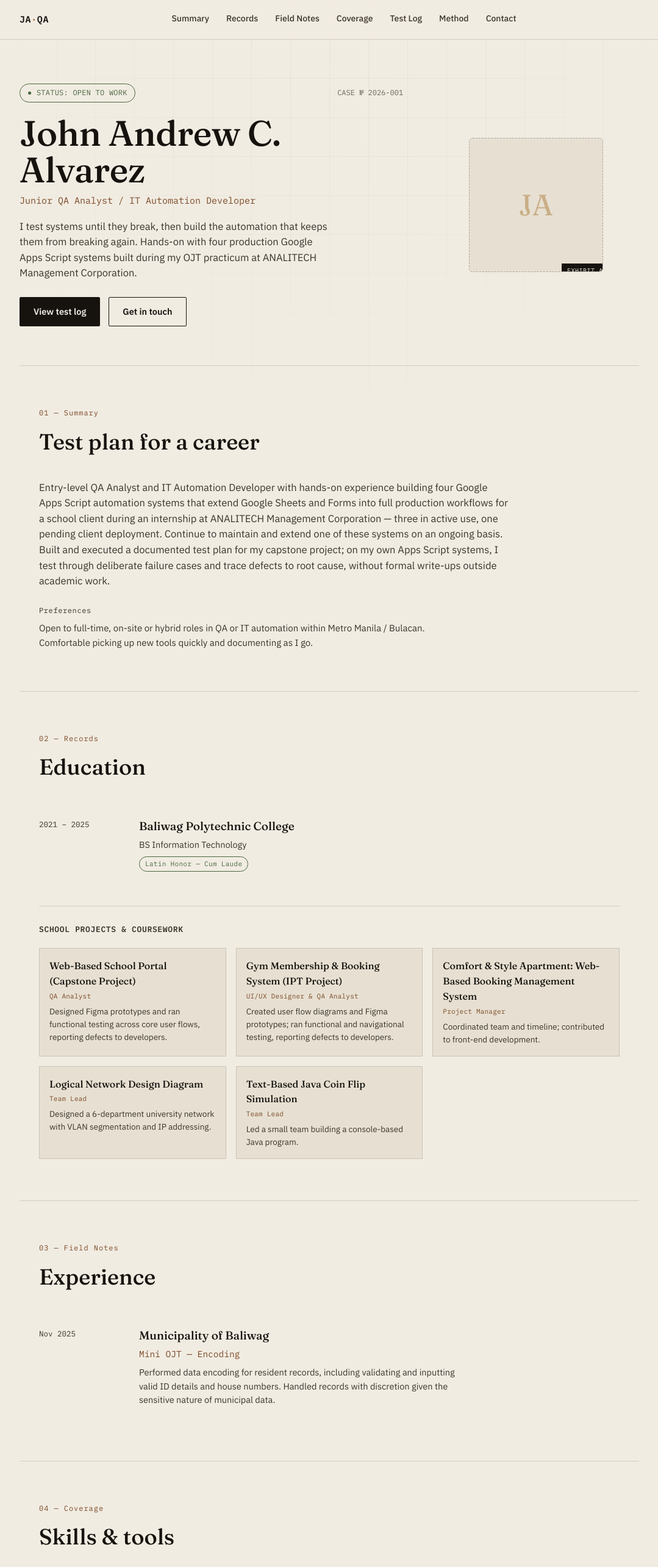
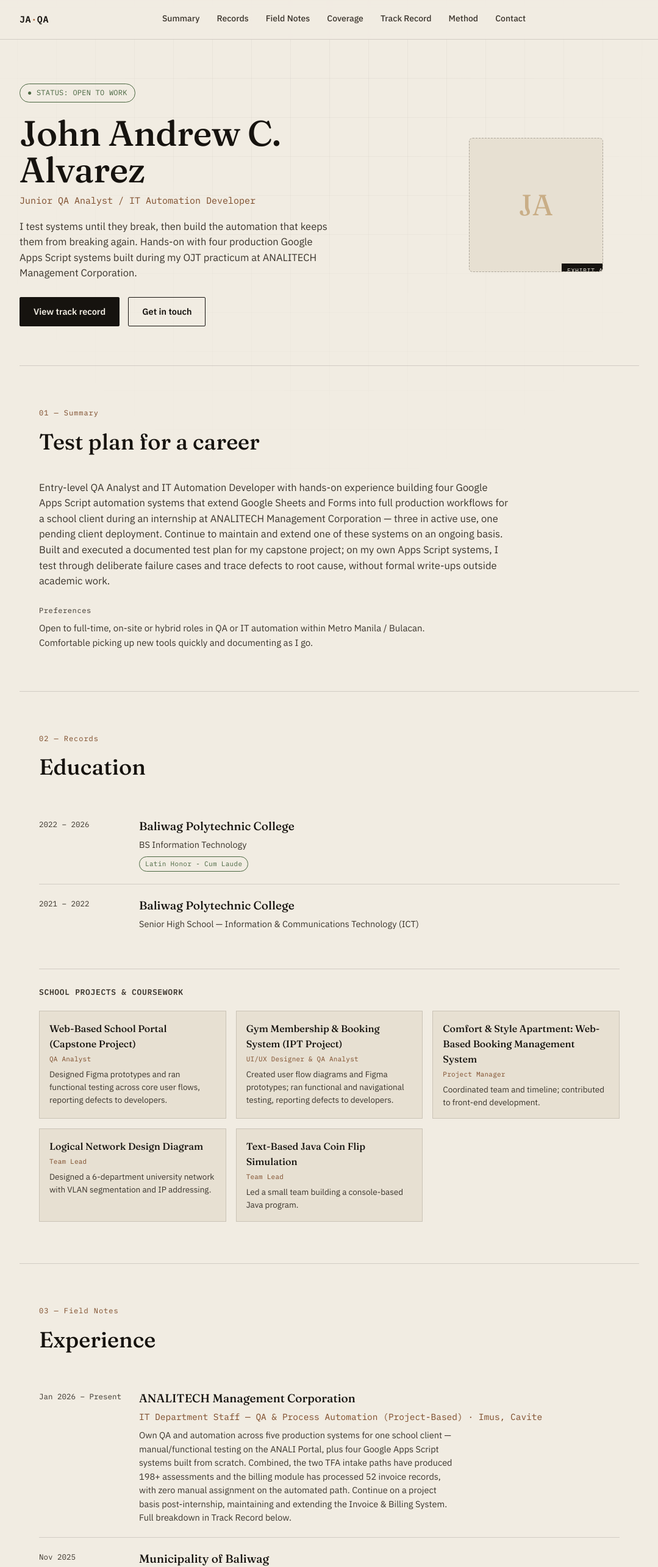
Before and after one commit to alvarezandrewwork-blip/portfolio, a plain HTML site: page index.html in a window 1280 px wide. Shown: the top 2569 px of the page at 61% size, without its empty margins (100-1179 px from the left). Drawn offline with Linux system fonts and the light colour scheme.

Commit message:
Update index.html

```diff
--- a/index.html
+++ b/index.html
@@ -3,11 +3,12 @@
 <head>
 <meta charset="UTF-8">
 <meta name="viewport" content="width=device-width, initial-scale=1.0">
-<title>John Andrew C. Alvarez — QA Analyst & Automation Developer</title>
+<title>John Andrew C. Alvarez - QA Analyst & Automation Developer</title>
 <link rel="preconnect" href="https://fonts.googleapis.com">
 <link rel="preconnect" href="https://fonts.gstatic.com" crossorigin>
 <link href="https://fonts.googleapis.com/css2?family=Fraunces:ital,opsz,wght@0,9..144,400;0,9..144,500;0,9..144,600;1,9..144,500&family=IBM+Plex+Mono:wght@400;500;600&family=IBM+Plex+Sans:wght@400;500;600&display=swap" rel="stylesheet">
 <style>
+
 :root {
   --ink: #16130F;
   --ink-soft: #3A342C;
@@ -85,10 +86,9 @@ a { color: inherit; }
   display: grid; grid-template-columns: 1.3fr 0.7fr; gap: 48px; align-items: center;
   padding-top: 72px; padding-bottom: 64px;
 }
-.status-line { display: flex; align-items: center; justify-content: space-between; font-family: var(--font-mono); font-size: 12px; margin-bottom: 20px; }
+.status-line { display: flex; align-items: center; font-family: var(--font-mono); font-size: 12px; margin-bottom: 20px; }
 .badge { border: 1px solid var(--line-strong); border-radius: 20px; padding: 5px 12px; letter-spacing: 0.02em; }
 .badge--pass { color: var(--pass); border-color: var(--pass); }
-.case-id { color: var(--ink-soft); opacity: 0.72; }
 
 h1 { font-family: var(--font-display); font-weight: 500; font-size: clamp(38px, 5vw, 58px); line-height: 1.05; margin: 0 0 8px; letter-spacing: -0.01em; }
 .role { font-family: var(--font-mono); font-size: 15px; color: var(--clay-deep); margin: 0 0 18px; }
@@ -302,7 +302,7 @@ h1 { font-family: var(--font-display); font-weight: 500; font-size: clamp(38px,
       <a href="#education">Records</a>
       <a href="#experience">Field Notes</a>
       <a href="#skills">Coverage</a>
-      <a href="#projects">Test Log</a>
+      <a href="#projects">Track Record</a>
       <a href="#process">Method</a>
       <a href="#contact">Contact</a>
     </nav>
@@ -319,13 +319,12 @@ h1 { font-family: var(--font-display); font-weight: 500; font-size: clamp(38px,
     <div>
       <div class="status-line">
         <span class="badge badge--pass">● STATUS: OPEN TO WORK</span>
-        <span class="case-id">CASE № 2026-001</span>
       </div>
       <h1>John Andrew C. Alvarez</h1>
       <p class="role">Junior QA Analyst / IT Automation Developer</p>
       <p class="lede">I test systems until they break, then build the automation that keeps them from breaking again. Hands-on with four production Google Apps Script systems built during my OJT practicum at ANALITECH Management Corporation.</p>
       <div class="hero-actions">
-        <a href="#projects" class="btn btn--solid">View test log</a>
+        <a href="#projects" class="btn btn--solid">View track record</a>
         <a href="#contact" class="btn btn--outline">Get in touch</a>
       </div>
     </div>
@@ -359,11 +358,18 @@ h1 { font-family: var(--font-display); font-weight: 500; font-size: clamp(38px,
     </div>
     <div class="edu-list">
       <div class="edu-item">
-        <span class="edu-years">2021 – 2025</span>
+        <span class="edu-years">2022 – 2026</span>
         <div>
           <h3 class="edu-school">Baliwag Polytechnic College</h3>
           <p class="edu-degree">BS Information Technology</p>
-          <span class="edu-honor">Latin Honor — Cum Laude</span>
+          <span class="edu-honor">Latin Honor - Cum Laude</span>
+        </div>
+      </div>
+      <div class="edu-item">
+        <span class="edu-years">2021 – 2022</span>
+        <div>
+          <h3 class="edu-school">Baliwag Polytechnic College</h3>
+          <p class="edu-degree">Senior High School — Information &amp; Communications Technology (ICT)</p>
         </div>
       </div>
     </div>
@@ -407,6 +413,14 @@ h1 { font-family: var(--font-display); font-weight: 500; font-size: clamp(38px,
       <h2>Experience</h2>
     </div>
     <div class="exp-list">
+      <div class="exp-item">
+        <span class="exp-dates">Jan 2026 – Present</span>
+        <div>
+          <h3 class="exp-org">ANALITECH Management Corporation</h3>
+          <p class="exp-role">IT Department Staff — QA &amp; Process Automation (Project-Based) · Imus, Cavite</p>
+          <p class="exp-desc">Own QA and automation across five production systems for one school client — manual/functional testing on the ANALI Portal, plus four Google Apps Script systems built from scratch. Combined, the two TFA intake paths have produced 198+ assessments and the billing module has processed 52 invoice records, with zero manual assignment on the automated path. Continue on a project basis post-internship, maintaining and extending the Invoice &amp; Billing System. Full breakdown in Track Record below.</p>
+        </div>
+      </div>
       <div class="exp-item">
         <span class="exp-dates">Nov 2025</span>
         <div>
@@ -455,6 +469,13 @@ h1 { font-family: var(--font-display); font-weight: 500; font-size: clamp(38px,
         </div>
       </div>
       <div class="skill-group">
+        <h3>Also Exposed To</h3>
+        <div class="chips">
+          <span class="chip">Python</span>
+          <span class="chip">Java</span>
+        </div>
+      </div>
+      <div class="skill-group">
         <h3>Tools</h3>
         <div class="chips">
           <span class="chip">VS Code</span>
@@ -466,10 +487,10 @@ h1 { font-family: var(--font-display); font-weight: 500; font-size: clamp(38px,
     </div>
   </section>
 
-  <!-- 05 TEST LOG / PROJECTS -->
+  <!-- 05 TRACK RECORD / PROJECTS -->
   <section class="section" id="projects">
     <div class="section-head">
-      <span class="eyebrow">05 — Test Log</span>
+      <span class="eyebrow">05 — Track Record</span>
       <h2>Projects</h2>
     </div>
     <div class="projects-grid" id="projectsGrid"></div>
@@ -590,30 +611,10 @@ h1 { font-family: var(--font-display); font-weight: 500; font-size: clamp(38px,
 </main>
 
 <script>
-/* =========================================================
-   STATIC DEPLOY BUILD — v50
-   No edit mode, no admin controls, no resume-matcher —
-   this is the clean version meant for public hosting
-   (GitHub Pages, Netlify, etc.).
-
-   v49 — CHANGED: removed the "Diagnostic / Resume ↔ Job Match"
-   section and its JS (keyword matcher, file upload parsing,
-   AI insight fetch, pdf.js/mammoth script tags). Replaced with
-   a static "How I test" process section — no unverifiable
-   claims, no dependency on an external API key at runtime.
-   The matcher itself is still worth keeping in the PRIVATE
-   working copy as a personal tool for checking resume/JD
-   fit before applying — just not on the public-facing page
-   until there's a full CV to point it at.
-
-   To add or update projects, edit the `projects` array below
-   directly and redeploy. Keep drafting/testing changes in the
-   private editable copy, then port finished changes here.
-   ========================================================= */
 
 let projects = [
   {
-    id: "TC-01",
+    id: "QA-01",
     title: "ANALI Portal & Website",
     status: "IN PRODUCTION",
     desc: "Manual and functional testing across core user flows, reporting defects and verifying fixes before release.",
@@ -622,7 +623,7 @@ let projects = [
     icon: `<rect x="2" y="4" width="44" height="28" rx="2" stroke-width="1.5"/><line x1="2" y1="11" x2="46" y2="11" stroke-width="1.5"/><circle cx="7" cy="7.5" r="1" fill="currentColor" stroke="none"/><circle cx="11" cy="7.5" r="1" fill="currentColor" stroke="none"/><circle cx="15" cy="7.5" r="1" fill="currentColor" stroke="none"/><path d="M16 22l5 5 11-12" stroke-width="2" stroke-linecap="round" stroke-linejoin="round"/>`
   },
   {
-    id: "TC-02",
+    id: "SYS-01",
     title: "Pre-Enrollment Consultation Booking System",
     status: "IN PRODUCTION",
     desc: "Automated application-consultation bookings with Google Apps Script — auto-emailing confirmations, syncing to Admin Calendar, and generating TFAs from form submissions. ~30 live bookings, zero manual assignment.",
@@ -631,7 +632,7 @@ let projects = [
     icon: `<rect x="4" y="6" width="30" height="26" rx="2" stroke-width="1.5"/><line x1="4" y1="13" x2="34" y2="13" stroke-width="1.5"/><line x1="11" y1="3" x2="11" y2="9" stroke-width="1.5" stroke-linecap="round"/><line x1="27" y1="3" x2="27" y2="9" stroke-width="1.5" stroke-linecap="round"/><circle cx="37" cy="26" r="8" stroke-width="1.5" fill="var(--paper)"/><path d="M37 21v5l3 3" stroke-width="1.5" stroke-linecap="round" stroke-linejoin="round"/>`
   },
   {
-    id: "TC-03",
+    id: "SYS-02",
     title: "Enrollment LSA Booking System",
     status: "PENDING DEPLOYMENT",
     desc: "A separate exam (Learning Skills Assessment) scheduling system with confirmation dialogs, row locking, and token-based rescheduling via email action links.",
@@ -640,7 +641,7 @@ let projects = [
     icon: `<rect x="4" y="6" width="30" height="26" rx="2" stroke-width="1.5"/><line x1="4" y1="13" x2="34" y2="13" stroke-width="1.5"/><rect x="31" y="20" width="13" height="11" rx="1.5" stroke-width="1.5" fill="var(--paper)"/><path d="M34.5 20v-3a3 3 0 0 1 6 0v3" stroke-width="1.5"/>`
   },
   {
-    id: "TC-04",
+    id: "SYS-03",
     title: "TFA (Tuition Fee Assessment) Generator",
     status: "IN PRODUCTION",
     desc: "The engine Admin uses to create, review, and send tuition assessments across auto-generated and manually created records. ~40 students assessed in production.",
@@ -649,7 +650,7 @@ let projects = [
     icon: `<rect x="10" y="3" width="24" height="30" rx="2" stroke-width="1.5"/><line x1="15" y1="11" x2="29" y2="11" stroke-width="1.5"/><line x1="15" y1="16" x2="29" y2="16" stroke-width="1.5"/><line x1="15" y1="21" x2="24" y2="21" stroke-width="1.5"/><rect x="15" y="25" width="18" height="8" rx="1.5" fill="currentColor" fill-opacity="0.12" stroke-width="1"/><text x="24" y="31" font-size="6" text-anchor="middle" fill="currentColor" stroke="none" font-family="var(--font-mono)">PDF</text>`
   },
   {
-    id: "TC-05",
+    id: "SYS-04",
     title: "Invoice & Billing System",
     status: "IN PRODUCTION",
     desc: "The invoicing module Admin uses to generate billing statements and track payments across installment schemes. ~40 student/parent accounts served.",
@@ -680,9 +681,10 @@ function statusClass(status) {
 function renderProjects() {
   projectsGrid.innerHTML = "";
   if (projects.length === 0) {
-    projectsGrid.innerHTML = `<div class="empty-state">No test cases logged yet.</div>`;
+    projectsGrid.innerHTML = `<div class="empty-state">No projects logged yet.</div>`;
     return;
   }
+
   projects.forEach((p) => {
     const card = document.createElement("div");
     card.className = "project-card";
@@ -693,7 +695,6 @@ function renderProjects() {
       </div>
       <div class="card-thumb-placeholder">
         <svg viewBox="0 0 48 36" width="52" height="39" fill="none" stroke="currentColor" xmlns="http://www.w3.org/2000/svg">${p.icon}</svg>
-        <span>Concept icon — screenshot pending</span>
       </div>
       <h3>${p.title}</h3>
       <p>${p.desc}</p>
@@ -704,6 +705,7 @@ function renderProjects() {
   });
 }
 renderProjects();
+
 </script>
 </body>
 </html>
```
